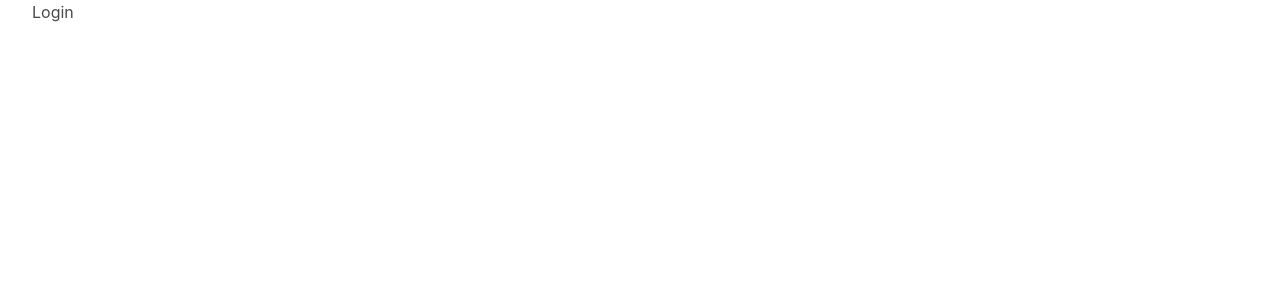
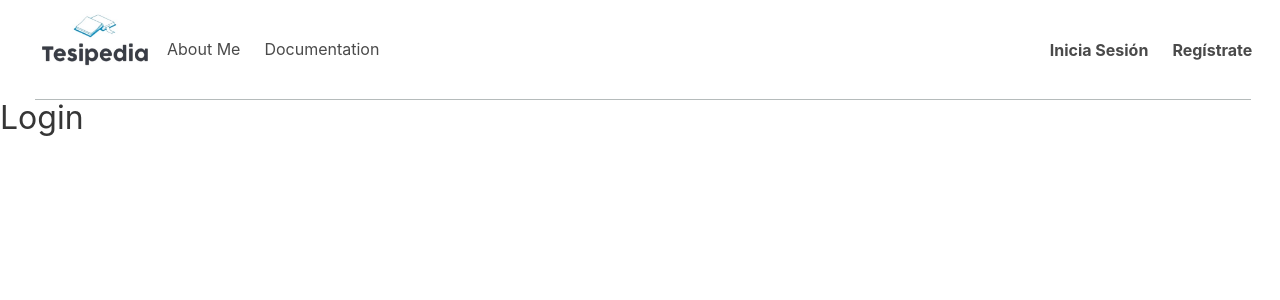
Before and after one commit to Arturo0214/tesipedia-frontend, a React (Vite) app: page /login in a window 1280 px wide. Shown: the top 300 px of the page. Built offline with nearby package versions, Linux system fonts and the light colour scheme.

Commit message:
feat: added a login/register prototypes for the implementation of the authService and authSlice

```diff
--- a/src/App.jsx
+++ b/src/App.jsx
@@ -11,7 +11,7 @@ function App() {
 
   return (
     <>
-      <div className="container is-fluid">
+      <div className="container is-max-widescreen">
         <Routes>
           <Route path='/' element={<Dashboard/>}/>
           <Route path='/login' element={<Login/>}/>
--- a/src/components/Navbar/Navbar.jsx
+++ b/src/components/Navbar/Navbar.jsx
@@ -14,8 +14,8 @@ const Navbar = () => {
   }
 
   return (
-    <div className="navbar-wrapper is-fixed-top is-fullhd">
-      <nav className="navbar" role="navigation" aria-label="main navigation">
+    <nav className="navbar-wrapper is-fixed-top is-fluid">
+      <div className="navbar" role="navigation" aria-label="main navigation">
         <div className="navbar-brand">
           <button
             className={`navbar-burger ${isActive ? 'is-active' : ''}`}
@@ -38,12 +38,21 @@ const Navbar = () => {
             <a className="navbar-item">About Me</a>
             <a className="navbar-item">Documentation</a>
           </div>
-          <div className="navbar-end">
-
-          </div>
-          </div>
-      </nav>
-    </div>
+        </div>
+      </div>
+      <div className="navbar-end is-right">
+        <Link to="/login" className='navbar-item'>
+          <strong>
+            Inicia Sesión
+          </strong>
+        </Link>
+        <Link to="/register" className='navbar-item'>
+          <strong>
+            Regístrate
+          </strong>
+        </Link>
+      </div>
+    </nav>
   );
 };
 
--- a/src/components/Navbar/navbar.css
+++ b/src/components/Navbar/navbar.css
@@ -1,10 +1,19 @@
 .navbar-wrapper{
-  width: 100%;
   display: flex;
   justify-content: flex-start;
   align-items: flex-start;
+  width: 95%;
+  margin-left: 35px;
   height: 100px;
   border-bottom: 1px solid rgb(181, 187, 187);
+}
+.navbar-end{
+  display: flex;
+  justify-content: center;
+  width: 200px;
+  align-items: center;
+  height: 100px;
+  flex-direction: row;
 }
 .image{
   display: flex;
--- a/src/main.jsx
+++ b/src/main.jsx
@@ -1,11 +1,11 @@
 import React from 'react'
-import ReactDOM from 'react-dom'
+import { createRoot } from 'react-dom/client'
 import App from './App.jsx'
 import { BrowserRouter } from 'react-router-dom'
 import { store } from './app/store'
 import { Provider } from 'react-redux'
 
-ReactDOM.createRoot(document.getElementById('root')).render(
+createRoot(document.getElementById('root')).render(
   <React.StrictMode>
     <BrowserRouter>
       <Provider store={store}>
@@ -13,4 +13,4 @@ ReactDOM.createRoot(document.getElementById('root')).render(
       </Provider>
     </BrowserRouter>
   </React.StrictMode>,
-)
+);
--- a/src/pages/Dashboard/dashboard.css
+++ b/src/pages/Dashboard/dashboard.css
@@ -3,7 +3,7 @@
   padding: 0;
   align-items: center;
   justify-content: center;
-  height: 300px;
+  height: 100px;
   width: 100%;
 }
 .container{
--- a/src/pages/Login/Login.jsx
+++ b/src/pages/Login/Login.jsx
@@ -1,11 +1,17 @@
 import './login.css'
 import React from 'react'
+import Navbar from '../../components/Navbar/Navbar'
 
 const Login = () => {
   return (
-    <div>
-      Login
+    <>
+    <header>
+      <Navbar/>
+    </header>
+    <div className='title'>
+      <h1>Login</h1>
     </div>
+    </>
   )
 }
 
--- a/src/pages/Register/Register.jsx
+++ b/src/pages/Register/Register.jsx
@@ -1,11 +1,19 @@
 import './register.css'
 import React from 'react'
+import Navbar from '../../components/Navbar/Navbar'
 
 const Register = () => {
+
+
   return (
-    <div>
-     <h3>Register</h3>
+    <>
+    <header>
+      <Navbar/>
+    </header>
+    <div className='title'>
+      <h1>Register</h1>
     </div>
+    </>
   )
 }
 
```
Also changed, not shown: src/features/auth/authService.js (+5 -5 lines).
